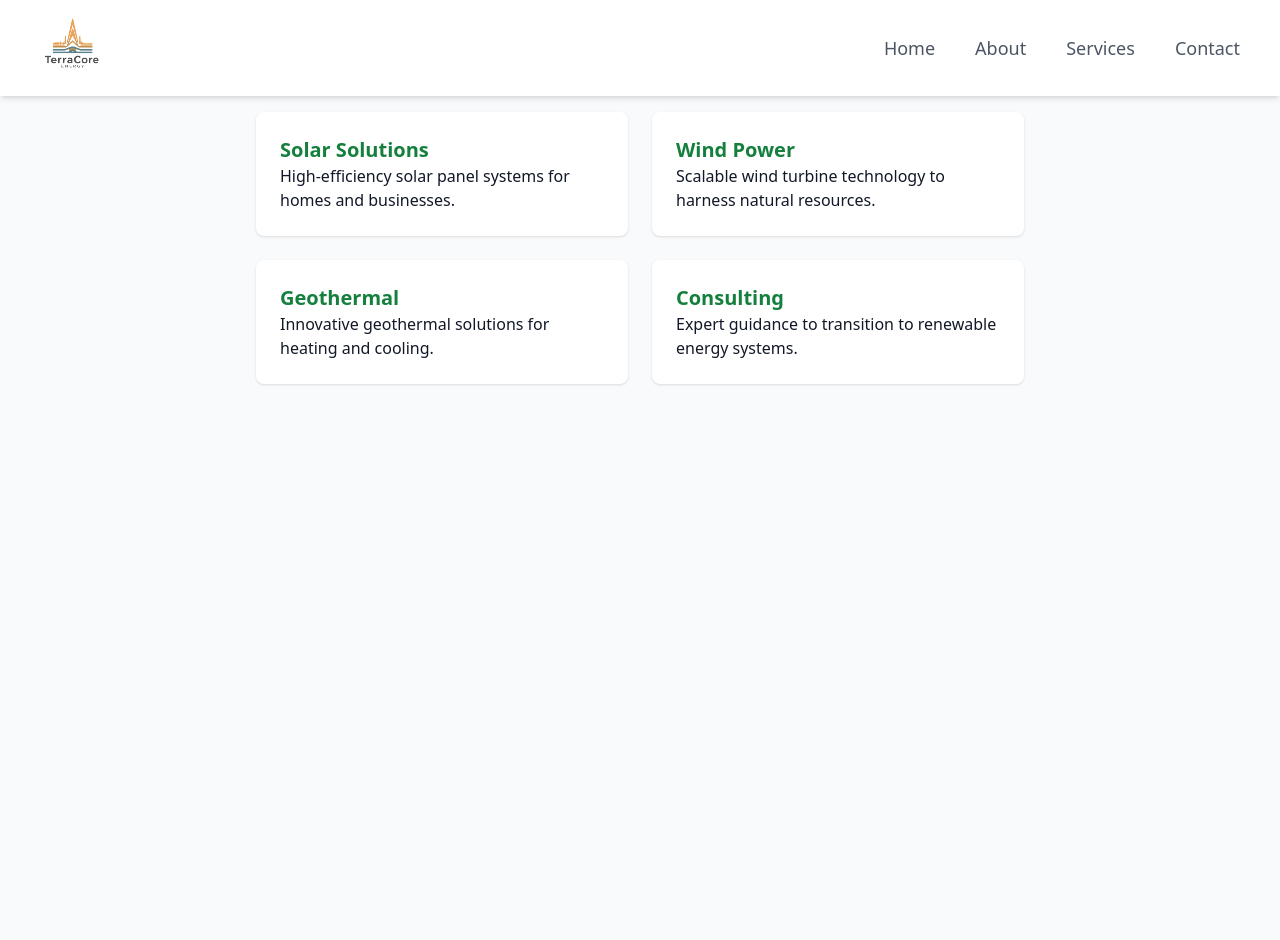
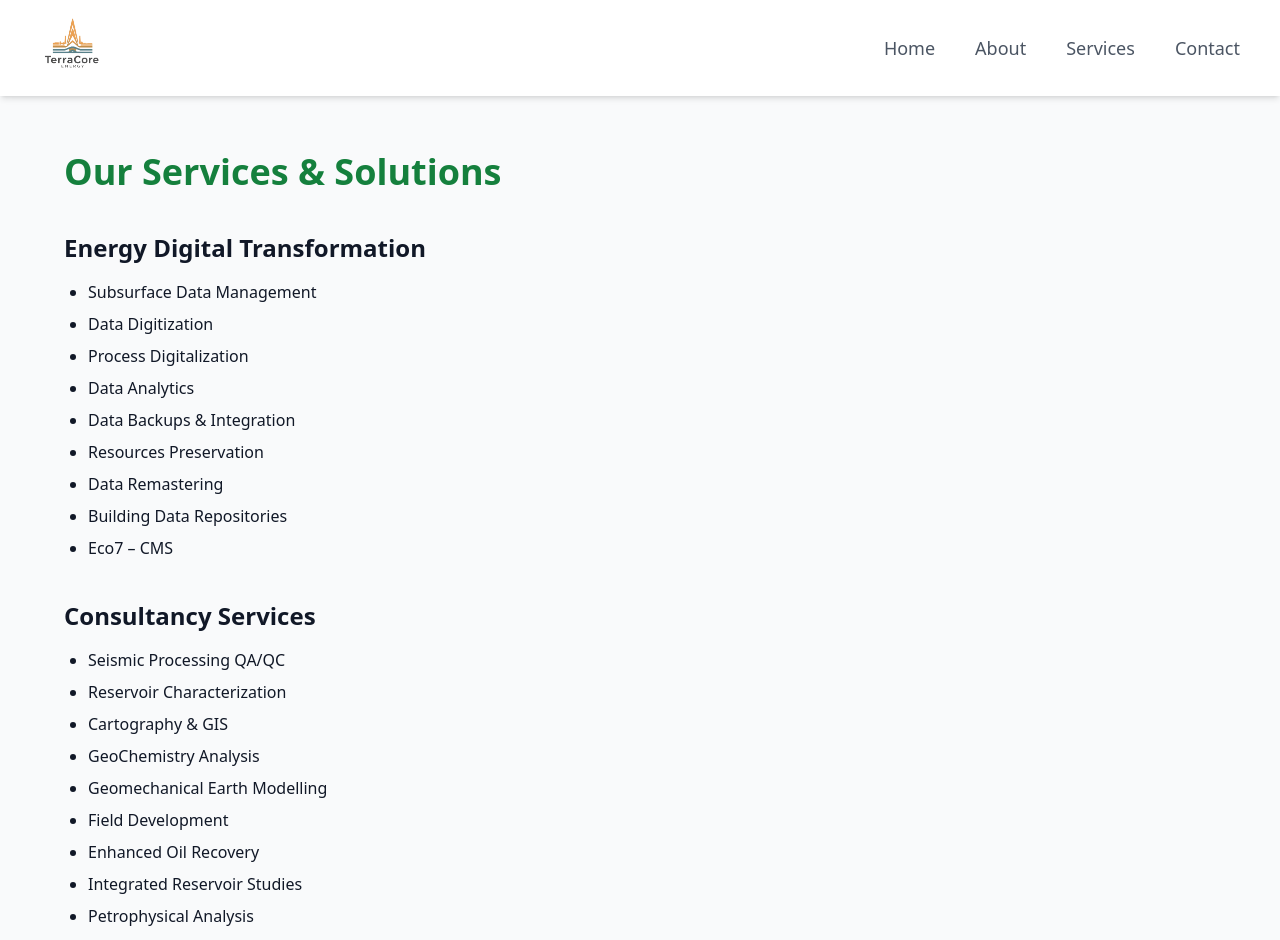
Before and after one commit to YMY15/terra-core-energy-solutions, a React (Vite) app: page /services in a window 1280 px wide. Shown: the top 940 px of the page. Before the commit the page ends 800 px from the top, so only its background shows below. Built offline with nearby package versions, Linux system fonts and the light colour scheme.

Commit message:
Update Services.jsx

```diff
--- a/src/pages/Services.jsx
+++ b/src/pages/Services.jsx
@@ -1,22 +1,85 @@
 export default function Services() {
   return (
-    <section className="max-w-3xl mx-auto grid gap-6 md:grid-cols-2">
-      <div className="p-6 bg-white rounded-lg shadow">
-        <h3 className="text-xl font-semibold text-green-700">Solar Solutions</h3>
-        <p>High-efficiency solar panel systems for homes and businesses.</p>
-      </div>
-      <div className="p-6 bg-white rounded-lg shadow">
-        <h3 className="text-xl font-semibold text-green-700">Wind Power</h3>
-        <p>Scalable wind turbine technology to harness natural resources.</p>
-      </div>
-      <div className="p-6 bg-white rounded-lg shadow">
-        <h3 className="text-xl font-semibold text-green-700">Geothermal</h3>
-        <p>Innovative geothermal solutions for heating and cooling.</p>
-      </div>
-      <div className="p-6 bg-white rounded-lg shadow">
-        <h3 className="text-xl font-semibold text-green-700">Consulting</h3>
-        <p>Expert guidance to transition to renewable energy systems.</p>
-      </div>
-    </section>
+    <div className="max-w-6xl mx-auto py-10 space-y-10">
+      <h1 className="text-4xl font-bold text-green-700 mb-6">Our Services & Solutions</h1>
+
+      {/* Energy Digital Transformation */}
+      <section id="digital">
+        <h2 className="text-2xl font-semibold mb-4">Energy Digital Transformation</h2>
+        <ul className="list-disc pl-6 space-y-2">
+          <li>Subsurface Data Management</li>
+          <li>Data Digitization</li>
+          <li>Process Digitalization</li>
+          <li>Data Analytics</li>
+          <li>Data Backups & Integration</li>
+          <li>Resources Preservation</li>
+          <li>Data Remastering</li>
+          <li>Building Data Repositories</li>
+          <li>Eco7 – CMS</li>
+        </ul>
+      </section>
+
+      {/* Consultancy Services */}
+      <section id="consultancy">
+        <h2 className="text-2xl font-semibold mb-4">Consultancy Services</h2>
+        <ul className="list-disc pl-6 space-y-2">
+          <li>Seismic Processing QA/QC</li>
+          <li>Reservoir Characterization</li>
+          <li>Cartography & GIS</li>
+          <li>GeoChemistry Analysis</li>
+          <li>Geomechanical Earth Modelling</li>
+          <li>Field Development</li>
+          <li>Enhanced Oil Recovery</li>
+          <li>Integrated Reservoir Studies</li>
+          <li>Petrophysical Analysis</li>
+          <li>Borehole Image Analysis</li>
+          <li>Well Data Management</li>
+          <li>Well Data Processing</li>
+          <li>Seismic Data Processing</li>
+          <li>Seismic Interpretation</li>
+          <li>Seismic Acquisition QA/QC</li>
+          <li>Clean Energy Transition</li>
+          <li>Green Hydrogen</li>
+          <li>Renewable Energy</li>
+          <li>Business Process Outsourcing</li>
+          <li>Energy Training Solutions</li>
+        </ul>
+      </section>
+
+      {/* Data Domains */}
+      <section id="data">
+        <h2 className="text-2xl font-semibold mb-4">Data Domains</h2>
+        <p className="italic">Well Data, Seismic Data, Geo Data</p>
+        {/* You can add sublists here like Well Data Management, Seismic Data Processing, etc. */}
+      </section>
+
+      {/* Digital World */}
+      <section id="digital-ai">
+        <h2 className="text-2xl font-semibold mb-4">Digital World</h2>
+        <ul className="list-disc pl-6 space-y-2">
+          <li>Advanced Data Analytics</li>
+          <li>AI/ML</li>
+        </ul>
+      </section>
+
+      {/* Energy Transition */}
+      <section id="energy">
+        <h2 className="text-2xl font-semibold mb-4">Energy Transition</h2>
+        <ul className="list-disc pl-6 space-y-2">
+          <li>Climate Change & Sustainability</li>
+          <li>Green Hydrogen</li>
+          <li>Decarbonization</li>
+        </ul>
+      </section>
+
+      {/* Training */}
+      <section id="training">
+        <h2 className="text-2xl font-semibold mb-4">Learning & Development</h2>
+        <ul className="list-disc pl-6 space-y-2">
+          <li>Training by Discipline (Geology, Geophysics, Reservoir, HSE, etc.)</li>
+          <li>Excellence Programs</li>
+        </ul>
+      </section>
+    </div>
   );
 }
```
